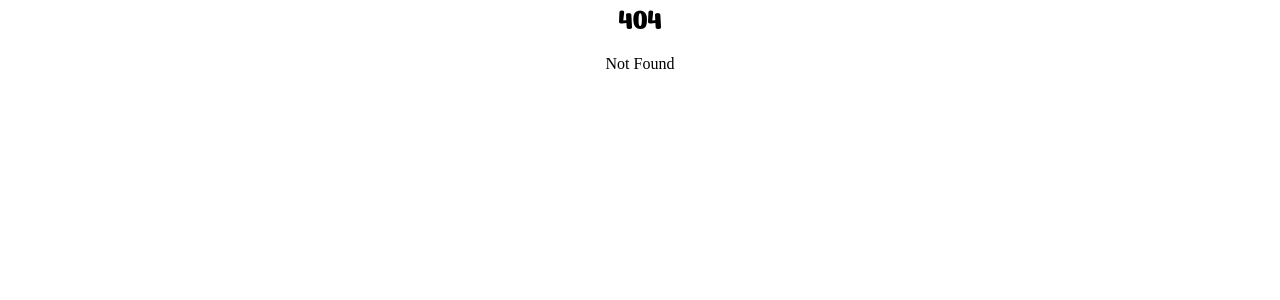
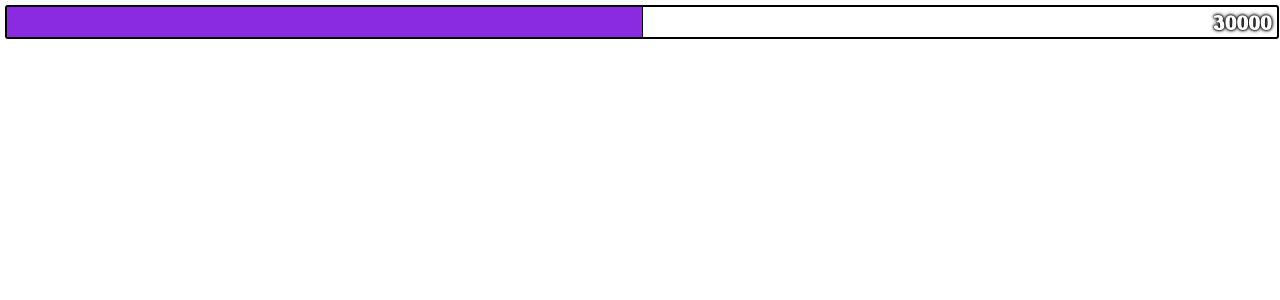
Before and after one commit to romaindurand/piquetdestream-overlay, a SvelteKit app: page /goals in a window 1280 px wide. Before the commit this address had no page. Shown: the top 300 px of the page. Built offline with nearby package versions, Linux system fonts and the light colour scheme.

Commit message:
goals page wip

```diff
--- /dev/null
+++ b/src/routes/goals/+page.svelte
@@ -0,0 +1,87 @@
+<script>
+	let donations = 29000;
+	/**
+	 * @typedef Goal
+	 * @type {Object}
+	 * @property {string} text
+	 * @property {number} value
+	 */
+
+	/**
+	 * @type Goal[]
+	 */
+	let goals = [
+		{
+			text: 'objectif 1',
+			value: 30000
+		},
+		{
+			text: 'objectif 2',
+			value: 31000
+		},
+		{
+			text: 'objectif 3',
+			value: 32000
+		},
+		{
+			text: 'objectif 1.5',
+			value: 29500
+		}
+	];
+
+	$: percent = getPercent(donations, goals);
+
+	/**
+	 *
+	 * @param {number} donations
+	 * @param {Goal[]} goals
+	 */
+	function getPercent(donations, goals) {
+		const sortedGoals = goals.sort((a, b) => a.value - b.value);
+		const nextGoal = sortedGoals.find((goal) => goal.value > donations);
+		const nextGoalIndex = sortedGoals.findIndex(goal => goal.value === nextGoal.value);
+		const prevGoal = sortedGoals[nextGoalIndex - 1]
+
+	}
+</script>
+
+<div class="wrapper">
+	<div class="container">
+		<div class="progress" style={`width: 50%;`} />
+		<div class="next-goal-value">30000</div>
+	</div>
+</div>
+
+<style>
+	.wrapper {
+		padding: 5px;
+	}
+	.container {
+		position: relative;
+		box-sizing: content-box;
+		width: 100%;
+		height: 30px;
+		border: 2px solid black;
+		border-radius: 3px;
+		background-color: white;
+	}
+
+	.progress {
+		position: absolute;
+		left: 0;
+		top: 0;
+		background-color: blueviolet;
+		border-right: 1px solid black;
+		height: 100%;
+	}
+
+	.next-goal-value {
+		font-family: 'Nerko One';
+		position: absolute;
+		right: 5px;
+		top: 0;
+		color: white;
+		text-shadow: 0 0 2px black, 0 0 3px black, 0 0 4px black;
+		font-size: 1.6em;
+	}
+</style>
```
